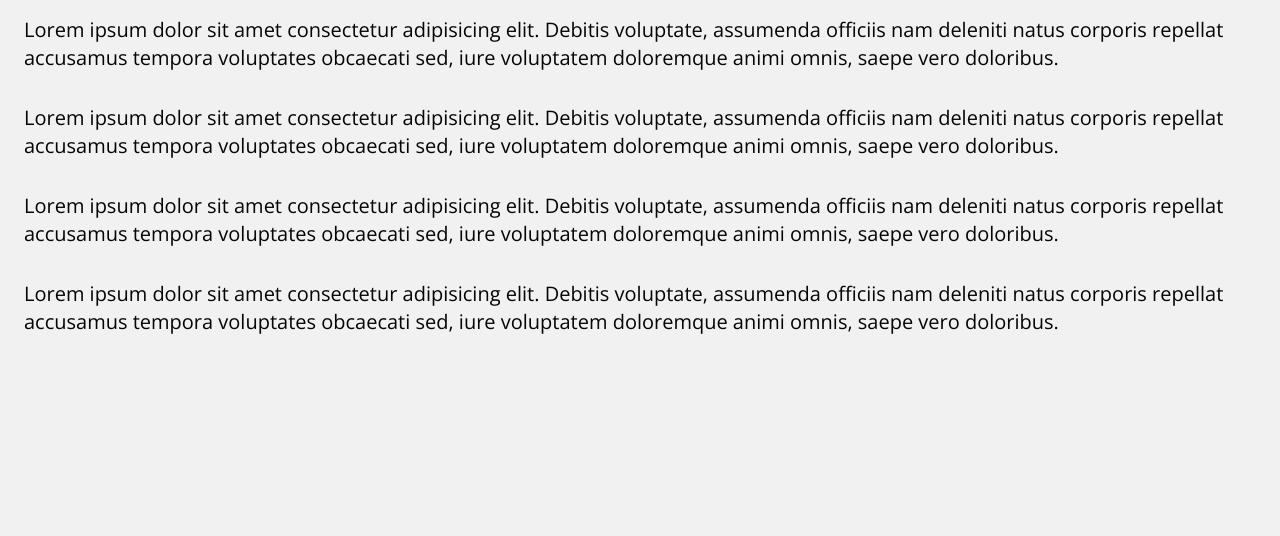
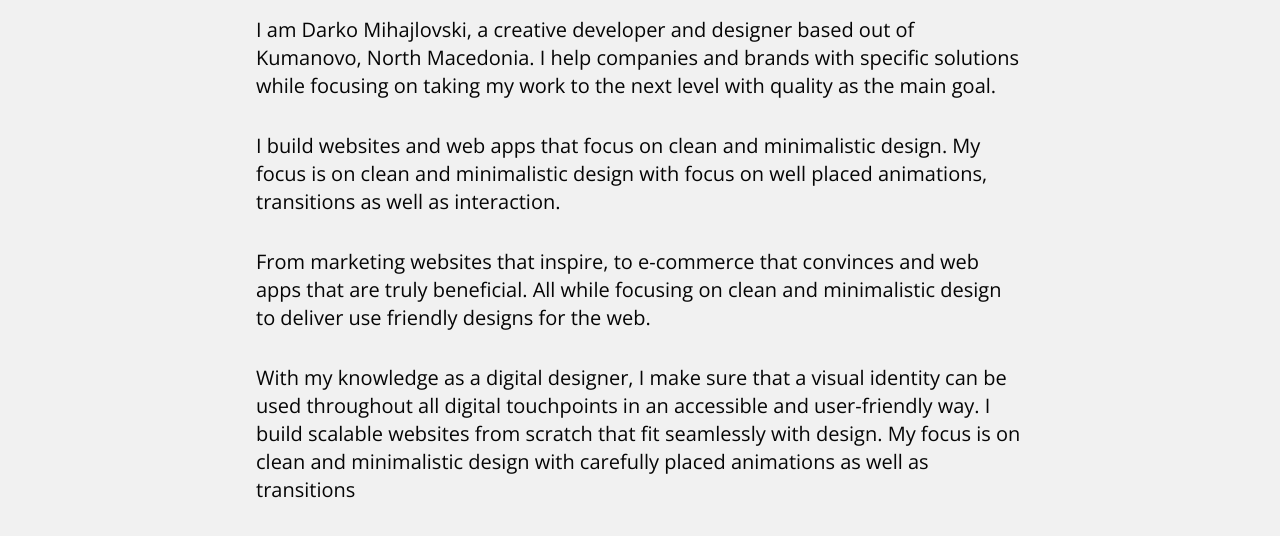
Before and after one commit to DarkoM996/nextjs-pagerouter-portfolio, a Next.js app: page /components/AboutText in a window 1280 px wide. Shown: the top 536 px of the page. Built offline with nearby package versions, Linux system fonts and the light colour scheme.

Commit message:
Working progress on the text

```diff
--- a/pages/components/AboutText.jsx
+++ b/pages/components/AboutText.jsx
@@ -4,30 +4,30 @@ const AboutText = () => {
   return (
     <div className="max-w-screen-xl mx-auto w-full min-h-screen relative px-6 py-4">
       {/* Paragraphs that give explanations */}
-      <div className="flex flex-col justify-center items-center gap-8">
+      <div className="max-w-screen-md mx-auto w-full h-full flex flex-col justify-center items-center gap-8">
         <p className="text-xl">
-          Lorem ipsum dolor sit amet consectetur adipisicing elit. Debitis
-          voluptate, assumenda officiis nam deleniti natus corporis repellat
-          accusamus tempora voluptates obcaecati sed, iure voluptatem doloremque
-          animi omnis, saepe vero doloribus.
+          I am Darko Mihajlovski, a creative developer and designer based out of
+          Kumanovo, North Macedonia. I help companies and brands with specific
+          solutions while focusing on taking my work to the next level with
+          quality as the main goal.
         </p>
         <p className="text-xl">
-          Lorem ipsum dolor sit amet consectetur adipisicing elit. Debitis
-          voluptate, assumenda officiis nam deleniti natus corporis repellat
-          accusamus tempora voluptates obcaecati sed, iure voluptatem doloremque
-          animi omnis, saepe vero doloribus.
+          I build websites and web apps that focus on clean and minimalistic
+          design. My focus is on clean and minimalistic design with focus on
+          well placed animations, transitions as well as interaction.
         </p>
         <p className="text-xl">
-          Lorem ipsum dolor sit amet consectetur adipisicing elit. Debitis
-          voluptate, assumenda officiis nam deleniti natus corporis repellat
-          accusamus tempora voluptates obcaecati sed, iure voluptatem doloremque
-          animi omnis, saepe vero doloribus.
+          From marketing websites that inspire, to e-commerce that convinces and
+          web apps that are truly beneficial. All while focusing on clean and
+          minimalistic design to deliver use friendly designs for the web.
         </p>
         <p className="text-xl">
-          Lorem ipsum dolor sit amet consectetur adipisicing elit. Debitis
-          voluptate, assumenda officiis nam deleniti natus corporis repellat
-          accusamus tempora voluptates obcaecati sed, iure voluptatem doloremque
-          animi omnis, saepe vero doloribus.
+          With my knowledge as a digital designer, I make sure that a visual
+          identity can be used throughout all digital touchpoints in an
+          accessible and user-friendly way. I build scalable websites from
+          scratch that fit seamlessly with design. My focus is on clean and
+          minimalistic design with carefully placed animations as well as
+          transitions
         </p>
       </div>
     </div>
```
